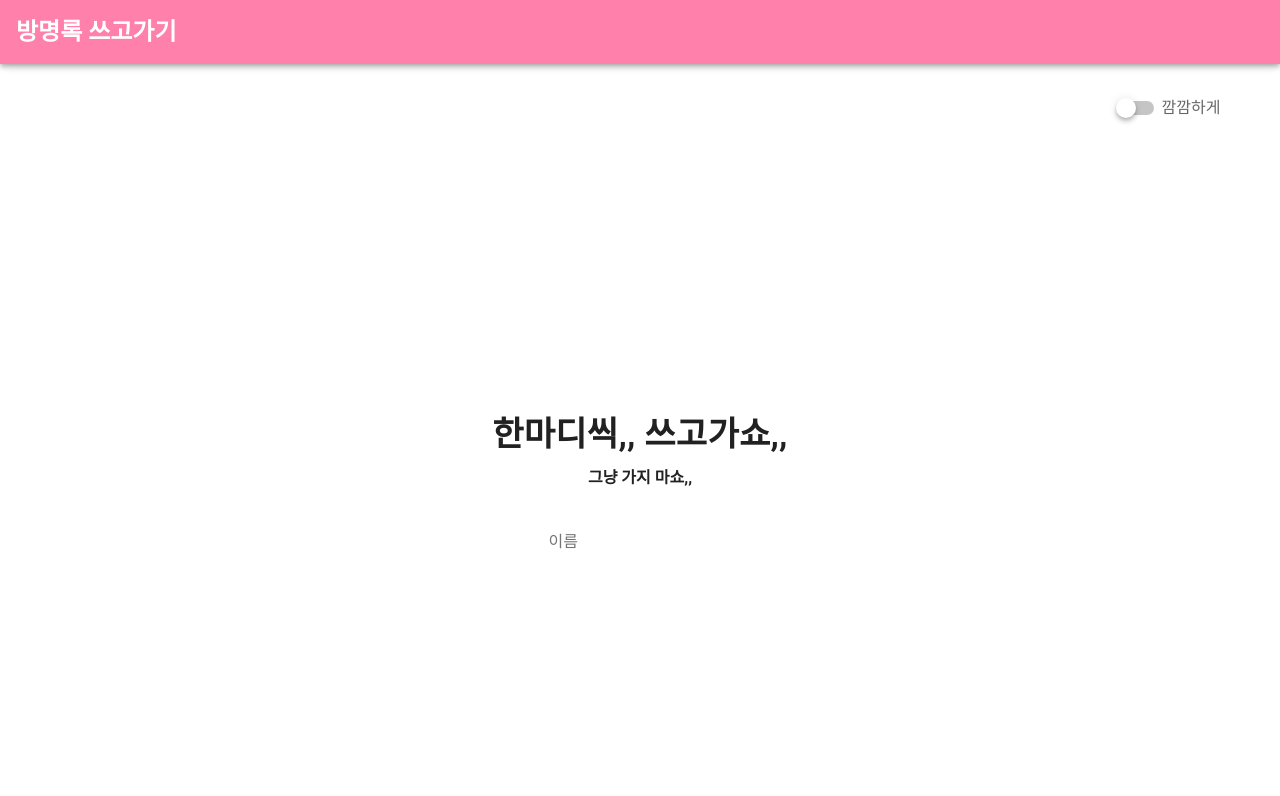
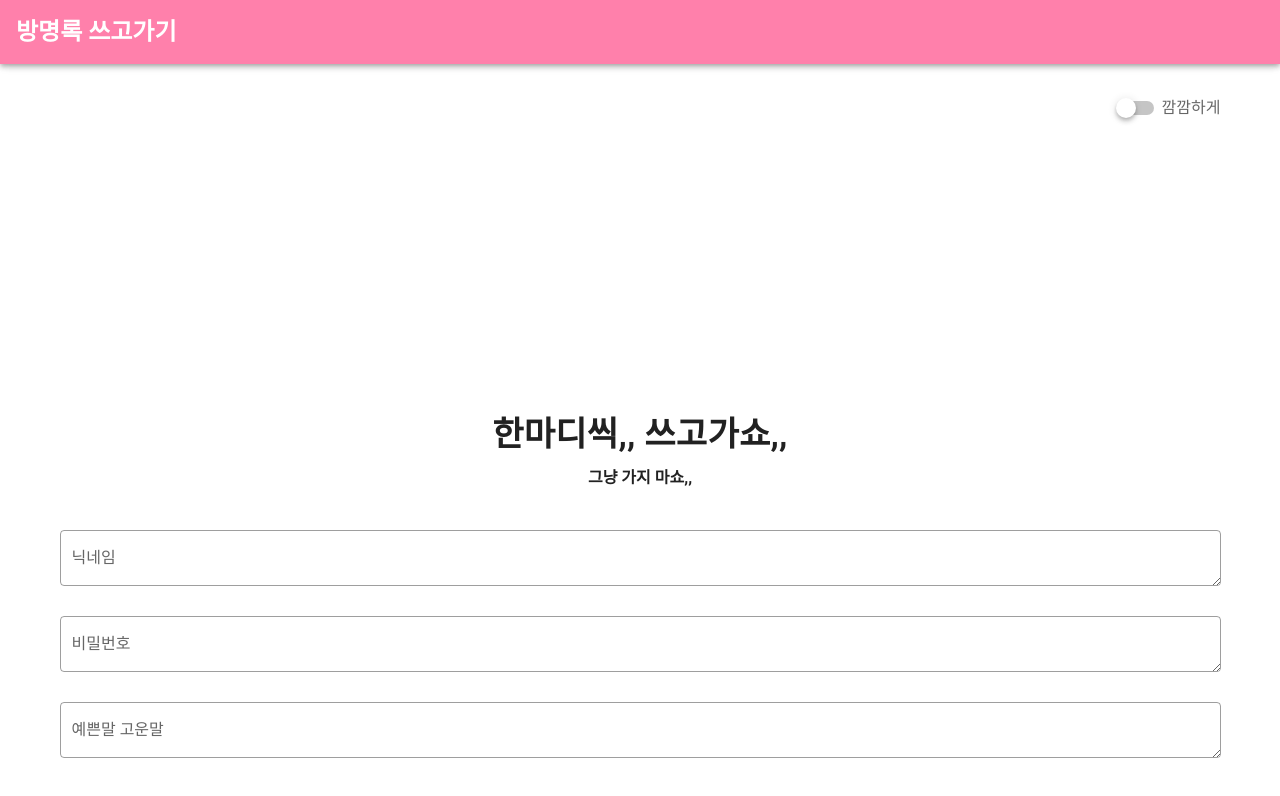
Before and after one commit to eunsueunsu/basic-board, a Vue app: page / in a window 1280 px wide. Shown: the top 796 px of the page. Built offline with nearby package versions, Linux system fonts and the light colour scheme.

Commit message:
add textarea

```diff
--- a/src/components/ContentsList.vue
+++ b/src/components/ContentsList.vue
@@ -5,7 +5,15 @@
   <v-col>
 <!--    // input-->
     <div>
-<input v-model="message" placeholder="이름">
+<v-textarea label="닉네임" outlined rows="1" row-height="10">
+</v-textarea>
+<v-textarea label="비밀번호" outlined rows="1" row-height="10">
+</v-textarea>
+    </div>
+    <div>
+      <v-textarea label="예쁜말 고운말" outlined rows="1" row-height="10">
+      </v-textarea>
+
     </div>
   </v-col>
 </v-row>
```
